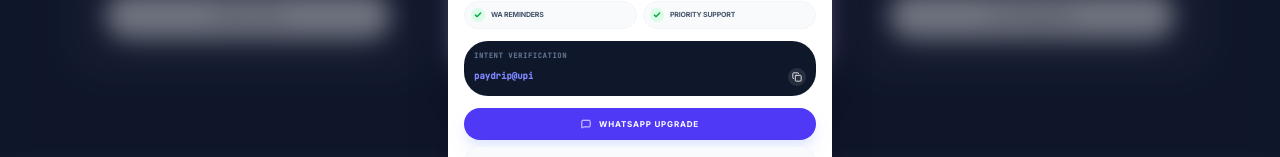
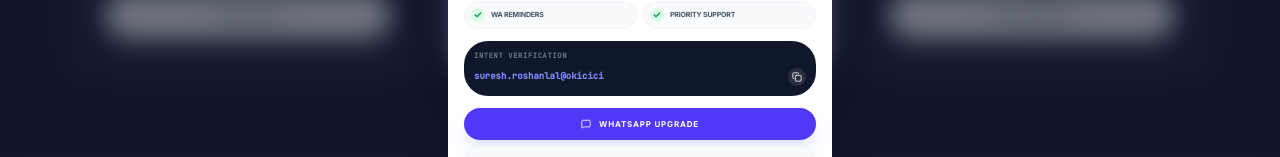
Before and after one commit to slurrystyles/paydrip, a React (Vite) app: page / in a window 1280 px wide. Both pictures are taken after a click on the button "GO PRO". Shown: the part 2301-2458 px from the top of the page. Built offline with nearby package versions, Linux system fonts and the light colour scheme; no server answers.

Commit message:
upgrade modal changes

```diff
--- a/src/components/UpgradeModal.tsx
+++ b/src/components/UpgradeModal.tsx
@@ -18,7 +18,7 @@
     setSelectedPlan(initialPlan);
   }, [initialPlan]);
 
-  const upiId = "paydrip@upi"; // Example UPI ID
+  const upiId = "suresh.roshanlal@okicici";
 
   const copyUpi = () => {
     navigator.clipboard.writeText(upiId);
@@ -112,7 +112,7 @@
               {/* Actions */}
               <div className="grid grid-cols-1 gap-1.5">
                 <a
-                  href={`https://wa.me/910000000000?text=Hi, I want to upgrade to Paydrip ${selectedPlan}`}
+                  href={`https://wa.me/918522091817?text=Hi, I want to upgrade to Paydrip ${selectedPlan}`}
                   target="_blank"
                   rel="noreferrer"
                   className="w-full flex items-center justify-center gap-2 py-2.5 bg-indigo-600 text-white rounded-lg font-black uppercase tracking-widest text-[8px] hover:bg-slate-900 transition-all shadow-lg shadow-indigo-100 active:scale-95"
```
